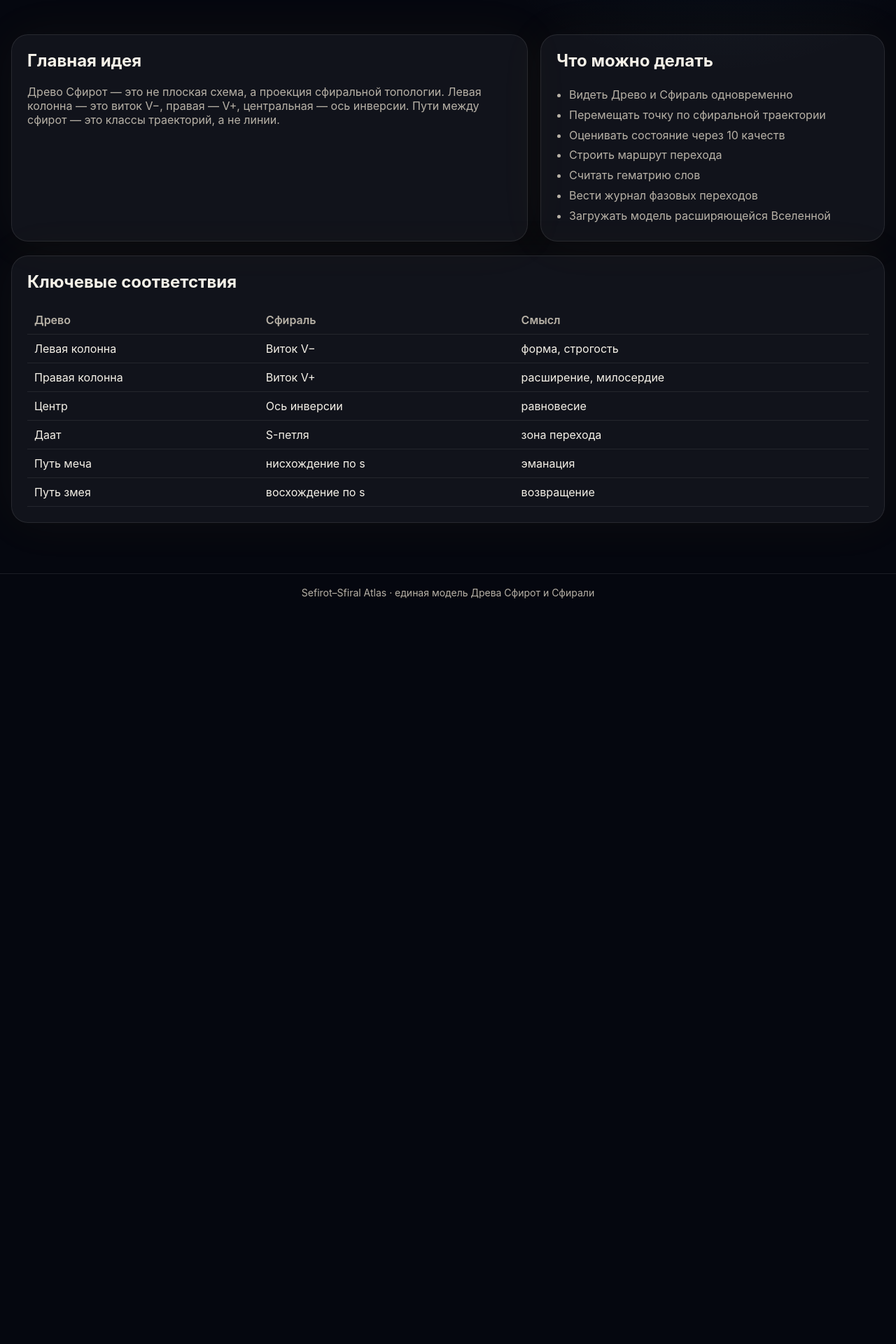
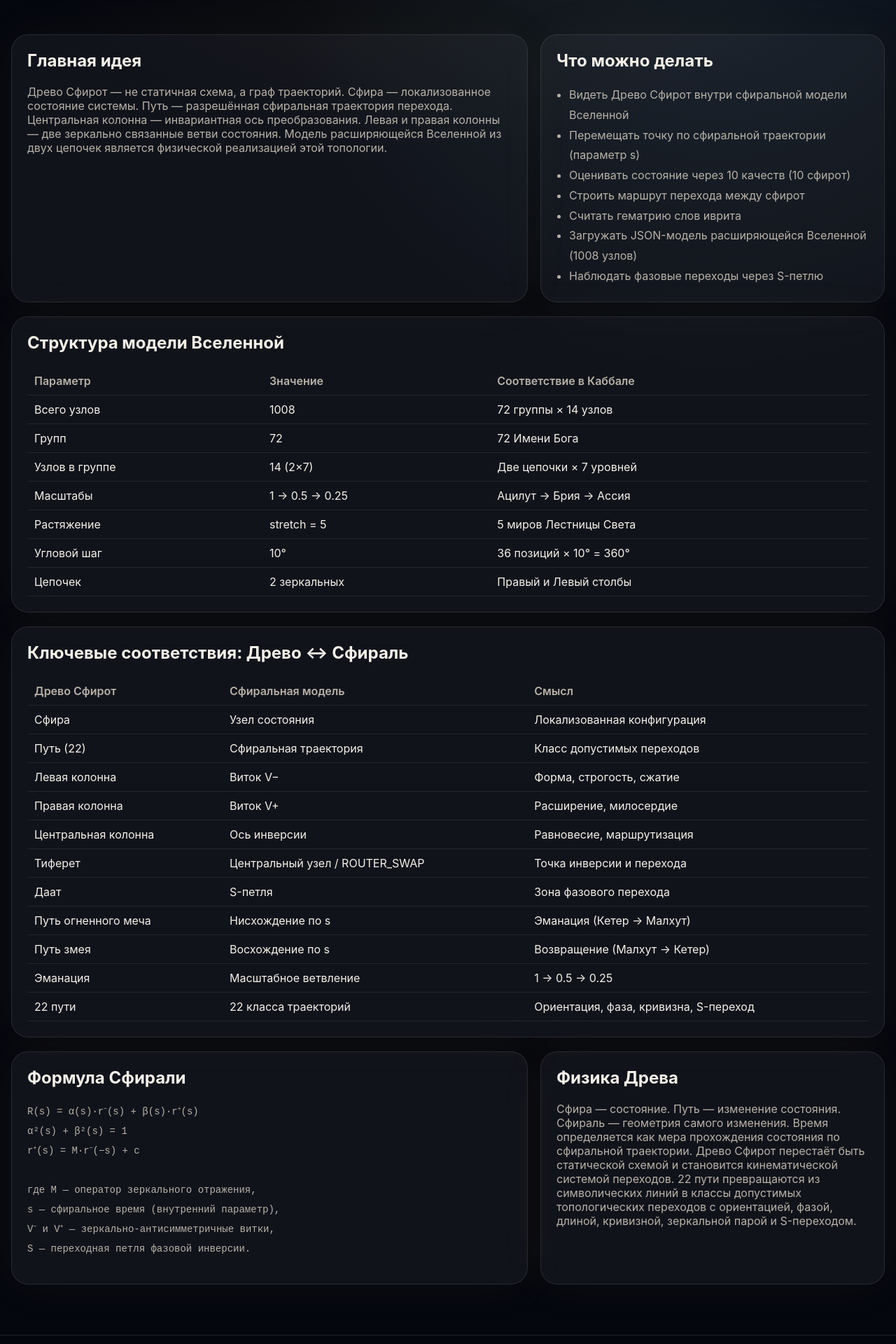
Before and after one commit to Nigrasab/sefirot-sfiral-atlas, a React (Vite) app: page / in a window 1280 px wide. Shown: the part 640-2560 px from the top of the page at 70% size. Before the commit the page ends 1513 px from the top, so only its background shows below. Built offline with nearby package versions, Linux system fonts and the light colour scheme.

Commit message:
Update HomePage.tsx

```diff
--- a/src/pages/HomePage.tsx
+++ b/src/pages/HomePage.tsx
@@ -12,8 +12,9 @@ export default function HomePage() {
           </h1>
 
           <p>
-            Единая карта Древа Сфирот и Сфирали: 10 сфирот, 22 пути, три колонны,
-            два зеркальных витка, S-петля и фазовые переходы — в одной живой модели.
+            Древо Сфирот как проекция сфиральной топологии расширяющейся Вселенной.
+            1008 узлов, 72 группы, два зеркально-антисимметричных витка,
+            S-петля фазового перехода, три масштаба вложенности — в одной живой 3D-модели.
           </p>
 
           <div className="hero-actions">
@@ -34,46 +35,105 @@ export default function HomePage() {
         <div className="panel">
           <h2>Главная идея</h2>
           <p className="muted">
-            Древо Сфирот — это не плоская схема, а проекция сфиральной топологии.
-            Левая колонна — это виток V−, правая — V+, центральная — ось инверсии.
-            Пути между сфирот — это классы траекторий, а не линии.
+            Древо Сфирот — не статичная схема, а граф траекторий. Сфира — локализованное
+            состояние системы. Путь — разрешённая сфиральная траектория перехода.
+            Центральная колонна — инвариантная ось преобразования. Левая и правая
+            колонны — две зеркально связанные ветви состояния. Модель расширяющейся
+            Вселенной из двух цепочек является физической реализацией этой топологии.
           </p>
         </div>
 
         <div className="panel">
           <h2>Что можно делать</h2>
           <ul className="muted" style={{ paddingLeft: 18, lineHeight: 1.8 }}>
-            <li>Видеть Древо и Сфираль одновременно</li>
-            <li>Перемещать точку по сфиральной траектории</li>
-            <li>Оценивать состояние через 10 качеств</li>
-            <li>Строить маршрут перехода</li>
-            <li>Считать гематрию слов</li>
-            <li>Вести журнал фазовых переходов</li>
-            <li>Загружать модель расширяющейся Вселенной</li>
+            <li>Видеть Древо Сфирот внутри сфиральной модели Вселенной</li>
+            <li>Перемещать точку по сфиральной траектории (параметр s)</li>
+            <li>Оценивать состояние через 10 качеств (10 сфирот)</li>
+            <li>Строить маршрут перехода между сфирот</li>
+            <li>Считать гематрию слов иврита</li>
+            <li>Загружать JSON-модель расширяющейся Вселенной (1008 узлов)</li>
+            <li>Наблюдать фазовые переходы через S-петлю</li>
           </ul>
         </div>
       </section>
 
       <section className="panel">
-        <h2>Ключевые соответствия</h2>
+        <h2>Структура модели Вселенной</h2>
         <div className="table-wrap">
           <table>
             <thead>
               <tr>
-                <th>Древо</th>
-                <th>Сфираль</th>
+                <th>Параметр</th>
+                <th>Значение</th>
+                <th>Соответствие в Каббале</th>
+              </tr>
+            </thead>
+            <tbody>
+              <tr><td>Всего узлов</td><td>1008</td><td>72 группы × 14 узлов</td></tr>
+              <tr><td>Групп</td><td>72</td><td>72 Имени Бога</td></tr>
+              <tr><td>Узлов в группе</td><td>14 (2×7)</td><td>Две цепочки × 7 уровней</td></tr>
+              <tr><td>Масштабы</td><td>1 → 0.5 → 0.25</td><td>Ацилут → Брия → Ассия</td></tr>
+              <tr><td>Растяжение</td><td>stretch = 5</td><td>5 миров Лестницы Света</td></tr>
+              <tr><td>Угловой шаг</td><td>10°</td><td>36 позиций × 10° = 360°</td></tr>
+              <tr><td>Цепочек</td><td>2 зеркальных</td><td>Правый и Левый столбы</td></tr>
+            </tbody>
+          </table>
+        </div>
+      </section>
+
+      <section className="panel">
+        <h2>Ключевые соответствия: Древо ↔ Сфираль</h2>
+        <div className="table-wrap">
+          <table>
+            <thead>
+              <tr>
+                <th>Древо Сфирот</th>
+                <th>Сфиральная модель</th>
                 <th>Смысл</th>
               </tr>
             </thead>
             <tbody>
-              <tr><td>Левая колонна</td><td>Виток V−</td><td>форма, строгость</td></tr>
-              <tr><td>Правая колонна</td><td>Виток V+</td><td>расширение, милосердие</td></tr>
-              <tr><td>Центр</td><td>Ось инверсии</td><td>равновесие</td></tr>
-              <tr><td>Даат</td><td>S-петля</td><td>зона перехода</td></tr>
-              <tr><td>Путь меча</td><td>нисхождение по s</td><td>эманация</td></tr>
-              <tr><td>Путь змея</td><td>восхождение по s</td><td>возвращение</td></tr>
+              <tr><td>Сфира</td><td>Узел состояния</td><td>Локализованная конфигурация</td></tr>
+              <tr><td>Путь (22)</td><td>Сфиральная траектория</td><td>Класс допустимых переходов</td></tr>
+              <tr><td>Левая колонна</td><td>Виток V−</td><td>Форма, строгость, сжатие</td></tr>
+              <tr><td>Правая колонна</td><td>Виток V+</td><td>Расширение, милосердие</td></tr>
+              <tr><td>Центральная колонна</td><td>Ось инверсии</td><td>Равновесие, маршрутизация</td></tr>
+              <tr><td>Тиферет</td><td>Центральный узел / ROUTER_SWAP</td><td>Точка инверсии и перехода</td></tr>
+              <tr><td>Даат</td><td>S-петля</td><td>Зона фазового перехода</td></tr>
+              <tr><td>Путь огненного меча</td><td>Нисхождение по s</td><td>Эманация (Кетер → Малхут)</td></tr>
+              <tr><td>Путь змея</td><td>Восхождение по s</td><td>Возвращение (Малхут → Кетер)</td></tr>
+              <tr><td>Эманация</td><td>Масштабное ветвление</td><td>1 → 0.5 → 0.25</td></tr>
+              <tr><td>22 пути</td><td>22 класса траекторий</td><td>Ориентация, фаза, кривизна, S-переход</td></tr>
             </tbody>
           </table>
+        </div>
+      </section>
+
+      <section className="grid grid-2">
+        <div className="panel">
+          <h2>Формула Сфирали</h2>
+          <p className="muted" style={{ fontFamily: 'monospace', fontSize: 14, lineHeight: 2 }}>
+            R(s) = α(s)·r⁻(s) + β(s)·r⁺(s)<br />
+            α²(s) + β²(s) = 1<br />
+            r⁺(s) = M·r⁻(−s) + c<br />
+            <br />
+            где M — оператор зеркального отражения,<br />
+            s — сфиральное время (внутренний параметр),<br />
+            V⁻ и V⁺ — зеркально-антисимметричные витки,<br />
+            S — переходная петля фазовой инверсии.
+          </p>
+        </div>
+
+        <div className="panel">
+          <h2>Физика Древа</h2>
+          <p className="muted">
+            Сфира — состояние. Путь — изменение состояния. Сфираль — геометрия самого
+            изменения. Время определяется как мера прохождения состояния по сфиральной
+            траектории. Древо Сфирот перестаёт быть статической схемой и становится
+            кинематической системой переходов. 22 пути превращаются из символических
+            линий в классы допустимых топологических переходов с ориентацией, фазой,
+            длиной, кривизной, зеркальной парой и S-переходом.
+          </p>
         </div>
       </section>
     </div>
```
